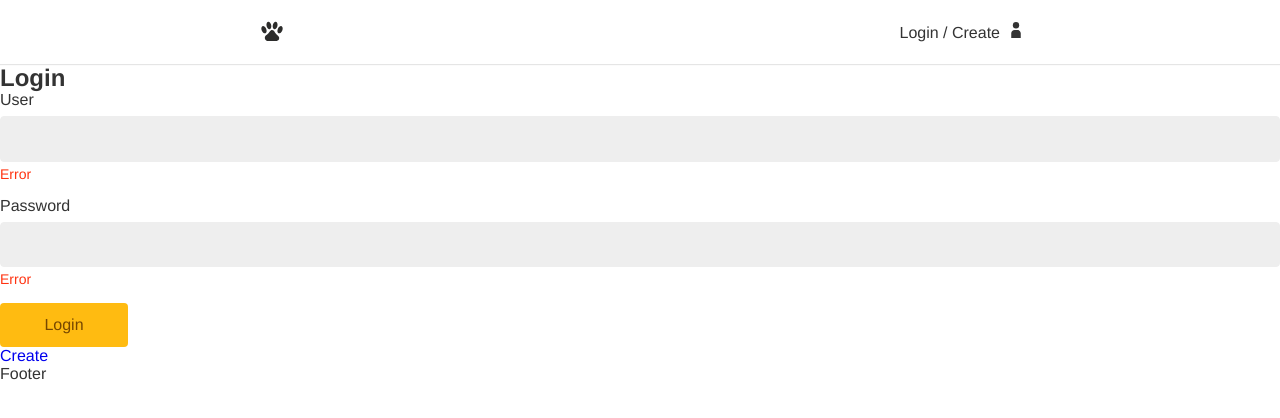
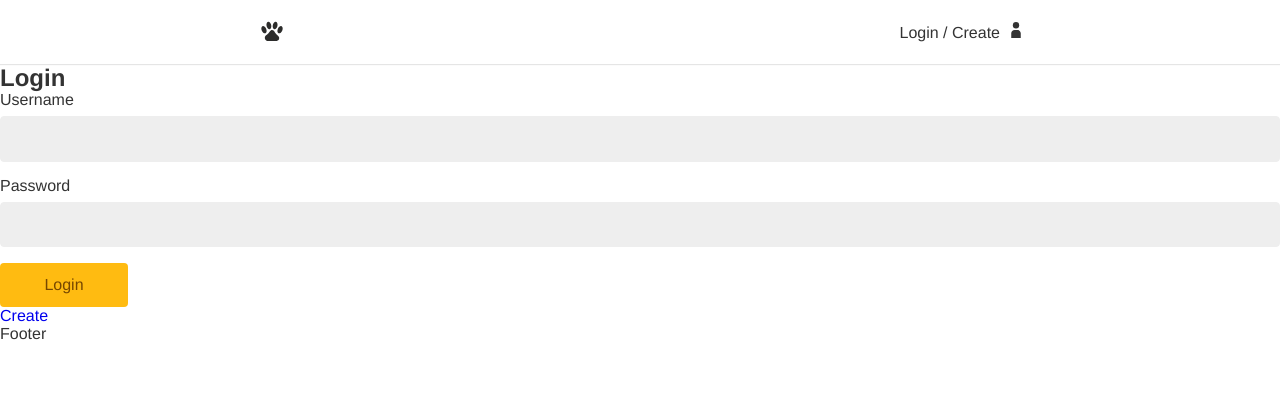
Before and after one commit to marceloleandropereira/dog-social, a React (Create React App) app: page /login in a window 1280 px wide. Shown: the top 418 px of the page. Built offline with nearby package versions, Linux system fonts and the light colour scheme; the HTML template or start-up script is replaced by a standard one.

Commit message:
feat: new hook useForm for inputs

```diff
--- a/src/Components/Forms/Input.js
+++ b/src/Components/Forms/Input.js
@@ -1,7 +1,7 @@
 import React from 'react'
 import styles from './Input.module.css'
 
-const Input = ({ label, type, name, ...props }) => {
+const Input = ({ label, type, name, value, onChange, onBlur, error }) => {
   return (
     <div className={styles.wrapper}>
       <label htmlFor={name} className={styles.label}>
@@ -12,9 +12,11 @@ const Input = ({ label, type, name, ...props }) => {
         id={name}
         name={name}
         type={type}
-        {...props}
+        value={value}
+        onChange={onChange}
+        onBlur={onBlur}
       />
-      <p className={styles.error}>Error</p>
+      {error && <p className={styles.error}>{error}</p>}
     </div>
   )
 }
--- a/src/Components/Login/LoginForm.js
+++ b/src/Components/Login/LoginForm.js
@@ -1,25 +1,29 @@
 import React from 'react'
 import { Link } from 'react-router-dom'
+import useForm from '../../Hooks/useForm';
 import Button from '../Forms/Button';
 import Input from '../Forms/Input';
 
 const LoginForm = () => {
-  const [username, setUsername] = React.useState('');
-  const [password, setPassword] = React.useState('');
+  const username = useForm();
+  const password = useForm();
 
   function handleLogin(event) {
     event.preventDefault();
+
+    if (username.validate() && password.validate()) {
       fetch('https://dogsapi.origamid.dev/json/jwt-auth/v1/token', {
         method: 'POST',
         headers: {
           'Content-Type': 'application/json'
         },
-      body: JSON.stringify({ username, password })
+        body: JSON.stringify({})
       })
       .then(response => response.json())
       .then((json) => {
         console.log(json);
-    })
+      });
+    }
   }
 
   return (
@@ -27,8 +31,8 @@ const LoginForm = () => {
       <h1>Login</h1>
 
       <form action="" onSubmit={handleLogin}>
-        <Input label="User" type="text" name="username" />
-        <Input label="Password" type="password" name="password" />
+        <Input label="Username" type="text" name="username" {...username} />
+        <Input label="Password" type="password" name="password" {...password} />
 
         <Button>Login</Button>
       </form>
--- /dev/null
+++ b/src/Hooks/useForm.js
@@ -0,0 +1,42 @@
+import React from 'react'
+
+const types = {
+  email: {
+    regex: /^[a-zA-Z0-9.!#$%&'*+/=?^_`{|}~-]+@[a-zA-Z0-9](?:[a-zA-Z0-9-]{0,61}[a-zA-Z0-9])?(?:\.[a-zA-Z0-9](?:[a-zA-Z0-9-]{0,61}[a-zA-Z0-9])?)*$/,
+    message: 'Email invalid'
+  }
+}
+
+const useForm = (type) => {
+  const [value, setValue] = React.useState('');
+  const [error, setError] = React.useState(null);
+
+  function validate(value) {
+    if (type === false) return true;
+    if (value.length === 0) {
+      setError('Fill in a value');
+      return false;
+    } else if (types[type] && !types[type].regex.test(value)) {
+      setError(types[type].message);
+      return false;
+    } else {
+      setError(null);
+      return true;
+    }
+  }
+
+  function onChange({ target: {value} }) {
+    if (error) validate(value);
+    setValue(value);
+  }
+
+  return {
+    value,
+    onChange,
+    error,
+    validate: () => validate(value),
+    onBlur: () => validate(value)
+  }
+}
+
+export default useForm;
```
Lines whose indentation alone changed are shown as unchanged.
